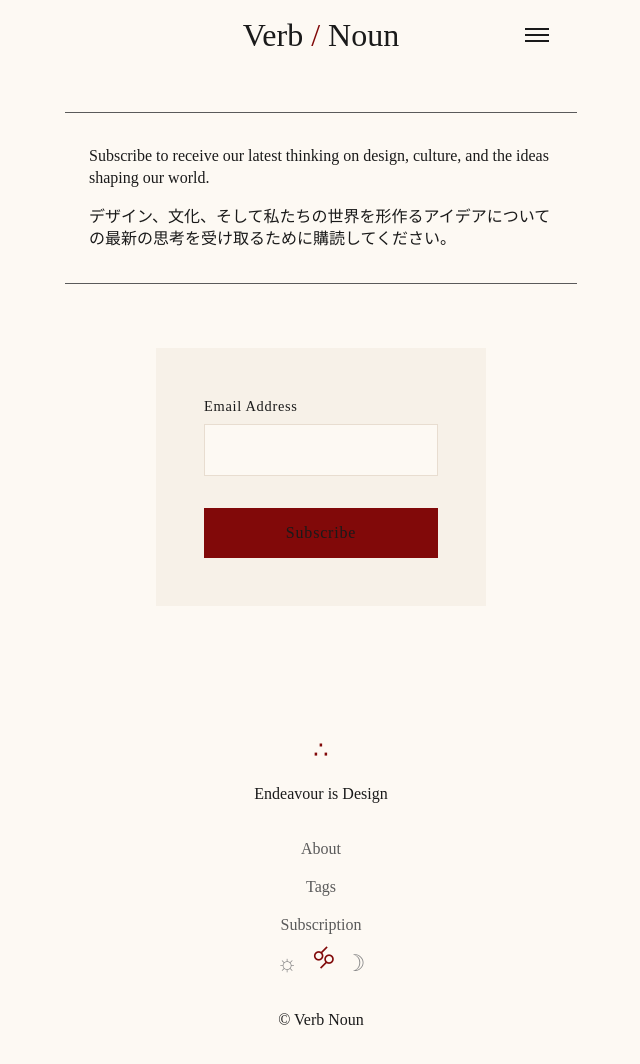
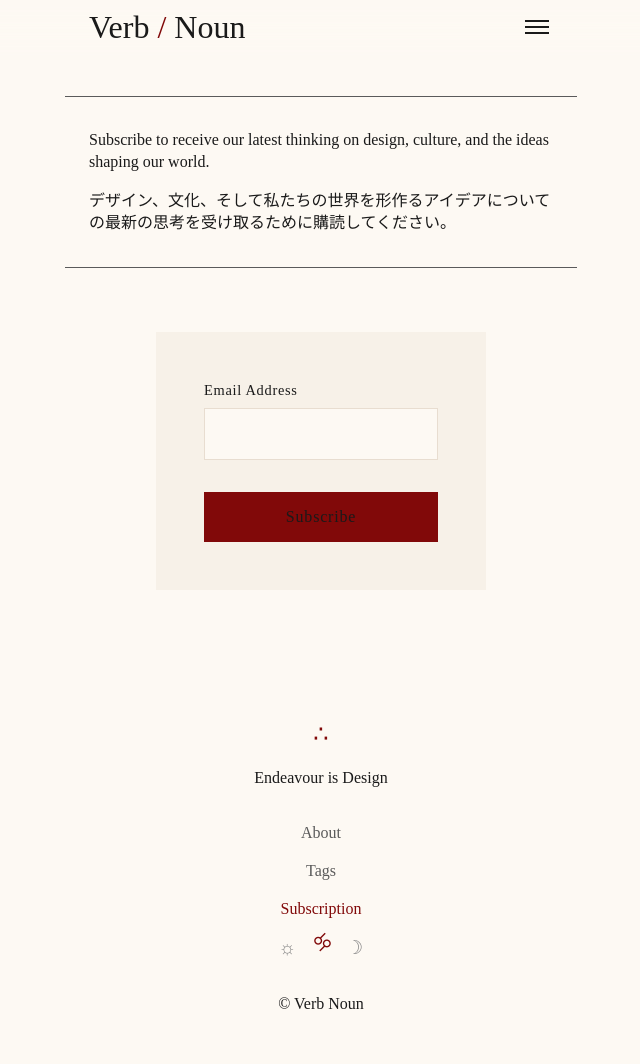
Before and after one commit to verbnoun/verbnoun.com, a Jekyll site: the page built from newsletter.html, in a window 768 px wide and 1095 px high. Shown: the top 1064 px of the window, without its empty margins (63-703 px from the left). Built offline with Jekyll 4.4.1, drawn with Linux system fonts in a browser that asks for light colours.

Commit message:
nav looking good

```diff
--- a/_layouts/default.html
+++ b/_layouts/default.html
@@ -38,16 +38,34 @@
   <header class="site-header">
     <div class="container">
       <div class="header-content">
+        <nav class="mobile-nav">
+          <a href="/about/" class="mobile-nav-item{% if page.url == '/about/' %} active{% endif %}">About</a>
+          <a href="/tags/" class="mobile-nav-item{% if page.url == '/tags/' %} active{% endif %}">Tags</a>
+          <a href="/newsletter/" class="mobile-nav-item{% if page.url == '/newsletter/' %} active{% endif %}">Subscription</a>
+          <div class="theme-picker mobile-nav-item">
+            <div class="theme-option" data-theme="light">
+              <span class="theme-emoji">☼</span>
+            </div>
+            <div class="theme-option" data-theme="auto">
+              <span class="theme-emoji">🝰&#xFE0E;</span>
+            </div>
+            <div class="theme-option" data-theme="dark">
+              <span class="theme-emoji">☽</span>
+            </div>
+          </div>
+        </nav>
+        <div class="header-bottom">
           <a class="site-title" href="{{ '/' | relative_url }}">Verb <span class="slash">/</span> Noun</a>
           <button class="mobile-menu-toggle" aria-label="Toggle navigation">
             <span class="hamburger-line"></span>
             <span class="hamburger-line"></span>
             <span class="hamburger-line"></span>
           </button>
+        </div>
         <nav class="header-nav">
-          <a href="/about/" class="nav-item">About</a>
-          <a href="/tags/" class="nav-item">Tags</a>
-          <a href="/newsletter/" class="nav-item">Subscription</a>
+          <a href="/about/" class="nav-item{% if page.url == '/about/' %} active{% endif %}">About</a>
+          <a href="/tags/" class="nav-item{% if page.url == '/tags/' %} active{% endif %}">Tags</a>
+          <a href="/newsletter/" class="nav-item{% if page.url == '/newsletter/' %} active{% endif %}">Subscription</a>
           <div class="theme-picker nav-item">
             <div class="theme-option" data-theme="light">
               <span class="theme-emoji">☼</span>
@@ -61,24 +79,6 @@
           </div>
         </nav>
       </div>
-    </div>
-    <div class="mobile-nav-overlay">
-      <nav class="mobile-nav">
-        <a href="/about/" class="mobile-nav-item">About</a>
-        <a href="/tags/" class="mobile-nav-item">Tags</a>
-        <a href="/newsletter/" class="mobile-nav-item">Subscription</a>
-        <div class="theme-picker mobile-nav-item">
-          <div class="theme-option" data-theme="light">
-            <span class="theme-emoji">☼</span>
-          </div>
-          <div class="theme-option" data-theme="auto">
-            <span class="theme-emoji">🝰&#xFE0E;</span>
-          </div>
-          <div class="theme-option" data-theme="dark">
-            <span class="theme-emoji">☽</span>
-          </div>
-        </div>
-      </nav>
     </div>
   </header>
 
@@ -96,9 +96,9 @@
     <div class="container">
       <p>Endeavour is Design</p>
       <nav class="footer-nav">
-        <a href="/about/" class="nav-item">About</a>
-        <a href="/tags/" class="nav-item">Tags</a>
-        <a href="/newsletter/" class="nav-item">Subscription</a>
+        <a href="/about/" class="nav-item{% if page.url == '/about/' %} active{% endif %}">About</a>
+        <a href="/tags/" class="nav-item{% if page.url == '/tags/' %} active{% endif %}">Tags</a>
+        <a href="/newsletter/" class="nav-item{% if page.url == '/newsletter/' %} active{% endif %}">Subscription</a>
         <div class="theme-picker nav-item">
           <div class="theme-option" data-theme="light">
             <span class="theme-emoji">☼</span>
--- a/assets/css/style.css
+++ b/assets/css/style.css
@@ -8,6 +8,10 @@
 :root {
   --brick-red: #810909;
   --brick-red-light: #A61B1B;
+
+  /* Mobile header positioning - use logo as reference point */
+  --mobile-logo-height: 2rem;
+  --desired-logo-spacing: calc(var(--mobile-logo-height) * 0.5);
 }
 
 /* Default theme (dark) */
@@ -169,7 +173,8 @@
 .header-nav a,
 .footer-nav a,
 .nav-link,
-.read-more {
+.read-more,
+.mobile-nav a {
   text-decoration: none;
 }
 
@@ -184,6 +189,12 @@
 /* Read more links should be white like nav links */
 .read-more {
   color: var(--text-primary);
+}
+
+/* Active navigation states for current page */
+.nav-item.active,
+.mobile-nav-item.active {
+  color: var(--accent-color);
 }
 
 /* Page lead sections across all pages */
@@ -255,11 +266,32 @@
 
 /* Header */
 .site-header {
+  /* Fallback for older browsers */
   background: var(--bg-primary);
+
+  /* Modern backdrop blur for supported browsers */
+  background: rgba(19, 19, 19, 0.5);
+  backdrop-filter: blur(20px);
+  -webkit-backdrop-filter: blur(20px);
+
   position: sticky;
   top: 0;
   z-index: 100;
   padding: 3rem 0 1rem 0;
+}
+
+/* Light theme header */
+[data-theme="light"] .site-header {
+  background: var(--bg-primary);
+  background: rgba(253, 249, 243, 0.5);
+}
+
+/* Auto theme header follows system preference */
+@media (prefers-color-scheme: light) {
+  [data-theme="auto"] .site-header {
+    background: var(--bg-primary);
+    background: rgba(253, 249, 243, 0.5);
+  }
 }
 
 .header-content {
@@ -317,78 +349,117 @@
   transition: all 0.3s ease;
 }
 
-/* Mobile navigation overlay */
-.mobile-nav-overlay {
+/* Mobile navigation - hidden on desktop */
+.mobile-nav {
   display: none;
-}
-
-
-.mobile-nav {
-  display: flex;
-  flex-direction: column;
-  align-items: center;
-  gap: 1rem;
-  padding: 2rem 0;
 }
 
 .mobile-nav-item {
   margin: 0;
 }
 
+/* Ensure desktop header nav is visible */
+.header-nav {
+  display: flex;
+}
+
+/* Header bottom contains logo + hamburger */
+.header-bottom {
+  display: flex;
+  justify-content: space-between;
+  align-items: center;
+  width: 100%;
+}
+
+/* Hide hamburger on tablet/desktop */
+@media (min-width: 769px) {
+  .mobile-menu-toggle {
+    display: none;
+  }
+}
+
 /* Mobile styles */
 @media (max-width: 768px) {
   body {
-    padding-top: 5rem;
+    padding-top: 4rem;
   }
 
   .site-header {
-    padding: 1rem 0;
     position: fixed;
     top: 0;
     left: 0;
     right: 0;
     z-index: 100;
-    border-bottom: none;
+    padding: 2rem 0 1rem 0;
+
+    /* Start with nav hidden above viewport, logo at top */
+    transform: translateY(-14rem);
+
+    /* Fallback for older browsers */
+    background: var(--bg-primary);
+
+    /* Modern backdrop blur matching desktop */
+    background: rgba(19, 19, 19, 0.5);
+    backdrop-filter: blur(20px);
+    -webkit-backdrop-filter: blur(20px);
+
+    transition: transform 0.3s linear;
+  }
+
+  [data-theme="light"] .site-header {
+    background: var(--bg-primary);
+    background: rgba(253, 249, 243, 0.5);
+  }
+
+  @media (prefers-color-scheme: light) {
+    [data-theme="auto"] .site-header {
+      background: var(--bg-primary);
+      background: rgba(253, 249, 243, 0.5);
+    }
+  }
+
+  .site-header.open {
+    transform: translateY(0);
   }
 
   .header-content {
     flex-direction: column;
     align-items: center;
+    gap: 1.5rem;
+  }
+
+  .header-bottom {
+    display: flex;
+    justify-content: space-between;
+    align-items: center;
+    width: 100%;
     position: relative;
+    margin-top: 2rem;
   }
 
   .site-title {
     font-size: 2rem;
-    margin-bottom: 0;
+    margin: 0;
   }
 
   .mobile-menu-toggle {
     display: flex;
-    position: absolute;
-    right: 0;
-    top: 50%;
-    transform: translateY(-50%);
   }
 
   .header-nav {
     display: none;
   }
 
-  .mobile-nav-overlay {
-    display: block;
-    position: absolute;
-    top: 100%;
-    left: 0;
-    right: 0;
-    background: var(--bg-primary);
-    max-height: 0;
-    overflow: hidden;
-    transition: max-height 0.3s linear;
-    z-index: 99;
+  .mobile-nav {
+    display: flex;
+    flex-direction: column;
+    align-items: center;
+    gap: 1rem;
+    width: 100%;
   }
 
-  .mobile-nav-overlay.open {
-    max-height: 300px;
+  .mobile-nav-item {
+    margin: 0;
   }
 
 }
@@ -541,7 +612,7 @@
   align-items: center;
   justify-content: flex-start;
   gap: 0.5rem;
-  margin: 0;
+  margin: 0.3rem 0 0 0;
   width: fit-content;
 }
 
@@ -696,7 +767,7 @@
 }
 
 /* Tablet: 16px base (medium viewing distance) - default above */
-@media (min-width: 501  px) and (max-width: 1199px) {
+@media (min-width: 501px) and (max-width: 1199px) {
   body {
     font-size: 16px;
   }
@@ -707,6 +778,20 @@
 
   .site-footer .container {
     max-width: 50em;
+  }
+
+  /* Reduce theme picker size on tablet for better proportion */
+  .theme-emoji {
+    font-size: 1.2rem;
+  }
+
+  /* Adjust kerning for smaller tablet font size */
+  .theme-option[data-theme="light"] {
+    margin-right: 0.2rem;
+  }
+
+  .theme-option[data-theme="auto"] {
+    margin-right: 0rem;
   }
 }
 
```
Also changed, not shown: other parts of _layouts/default.html (+4 -4 lines). Lines whose indentation alone changed are shown as unchanged.
